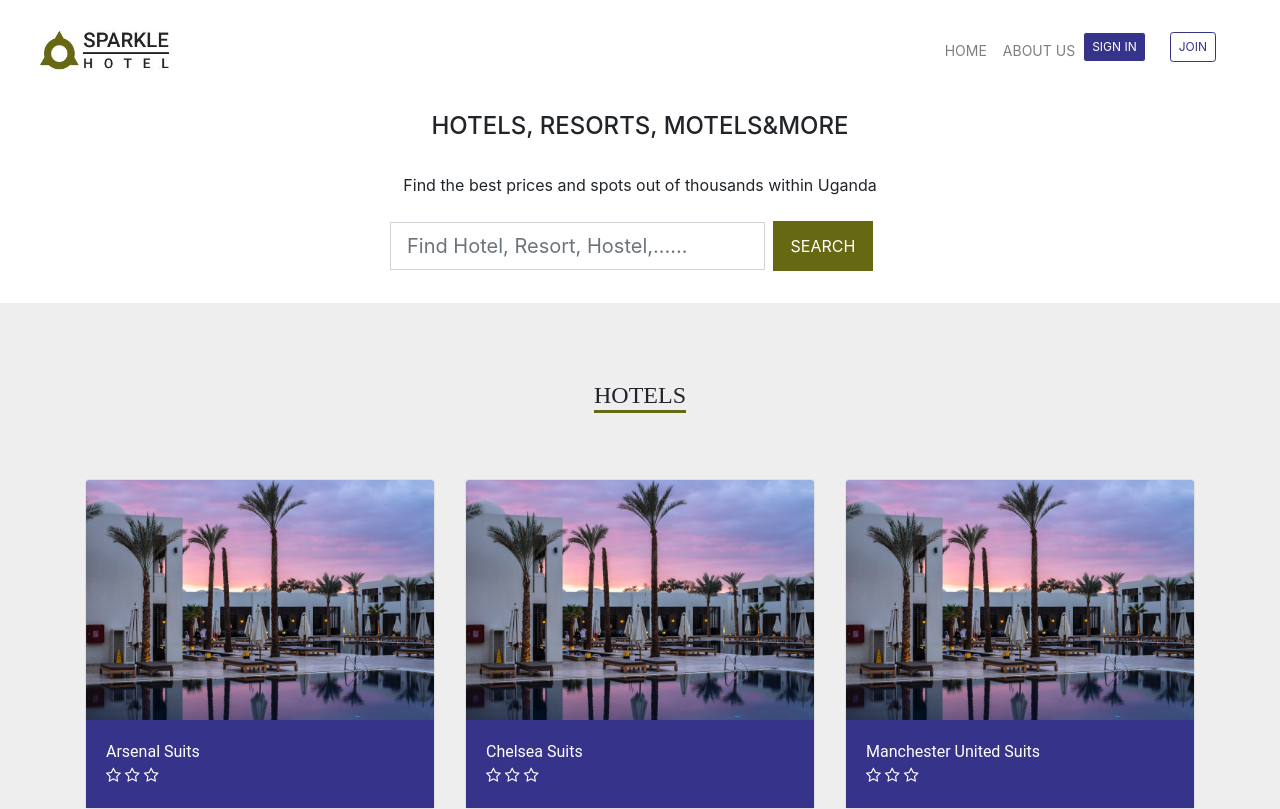
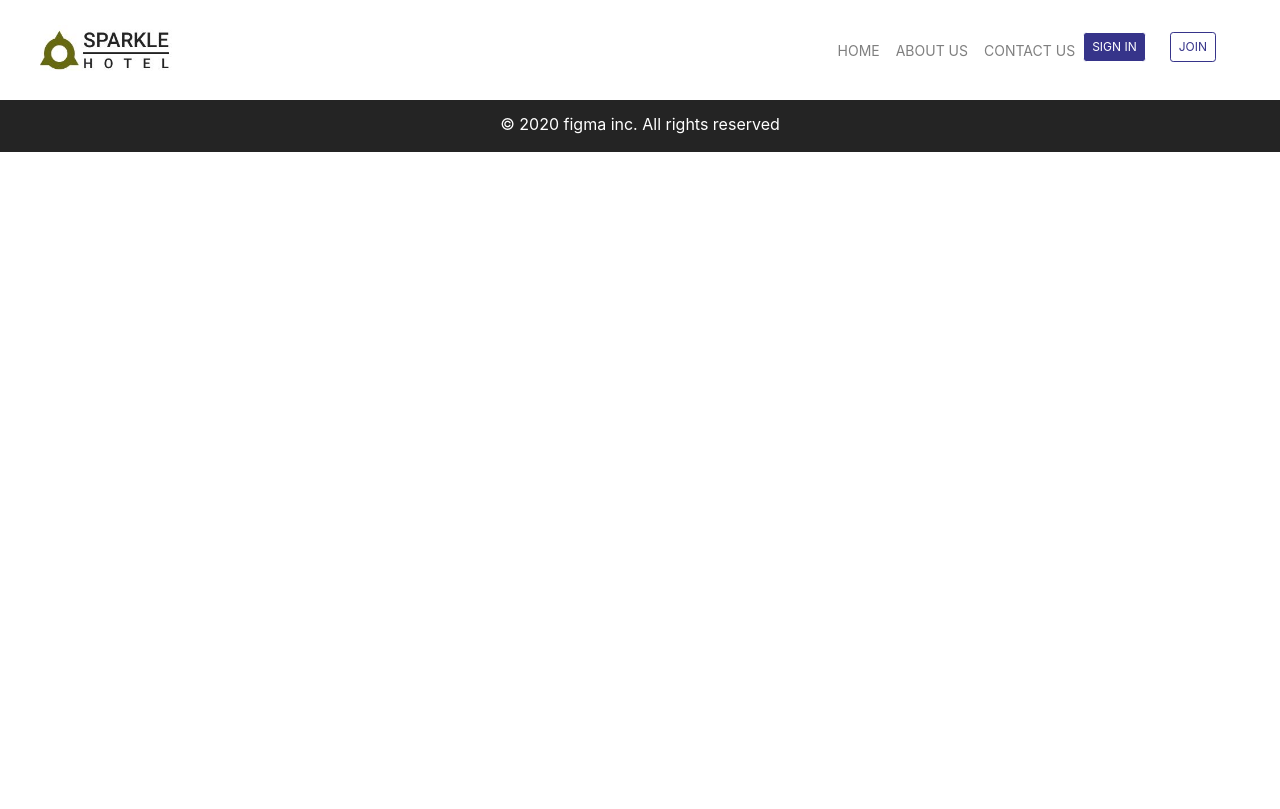
Before and after one commit to zurri-org/Zurri-Frontend, a React (Create React App) app: page / in a window 1280 px wide. Shown: the top 809 px of the page. Built offline with nearby package versions, Linux system fonts and the light colour scheme.

Commit message:
setUp nav bar

```diff
--- a/src/components/index.js
+++ b/src/components/index.js
@@ -6,8 +6,9 @@ import { history } from "../store";
 import AppHeader from "./static/NavBar";
 import Footer from "./static/Footer";
 import Notification from "./static/Notification";
-const LandingPage = lazy(() => import("./views/landingPage"));
-const HomePage = lazy(() => import("./views/homepage"));
+const HomePage = lazy(() => import("./views/homepage"))
+const AllHotels = lazy(() => import("./views/allhotels"));
+const Hotel = lazy(() => import("./views/hotel"));
 const Facilities = lazy(() => import("./views/facilities"));
 const Aboutpage = lazy(() => import("./views/aboutpage"));
 const ContactUs = lazy(() => import("./views/contactus"));
@@ -27,20 +28,6 @@ const PrivateRoute = ({ component: Component, ...rest }) => (
         <Component {...props} />
       ) : (
         <Redirect to="/" />
-      )
-    }
-  />
-);
-// defining public route
-const PublicRoute = ({ component: Component, ...rest }) => (
-  <Route
-    {...rest}
-    render={(props) =>
-      JSON.parse(localStorage.getItem("user")) &&
-      (JSON.parse(localStorage.getItem("user")).data.token ? true : false) ? (
-        <Redirect to="/home" />
-      ) : (
-        <Component {...props} />
       )
     }
   />
@@ -69,11 +56,12 @@ class MainApp extends Component {
         >
           <Switch>
             <Router history={history}>
-              <PublicRoute exact path="/" component={LandingPage} />
-              <PrivateRoute exact path="/home" component={HomePage} />
+              <Route exact path="/" component={HomePage} />
+              <PrivateRoute exact path="/allHotels" component={AllHotels} />
+              <PrivateRoute exact path="/hotel" component={Hotel} />
               <PrivateRoute exact path="/facilities" component={Facilities} />
               <PrivateRoute exact path="/Rooms&Rates" component={Rooms} />
-              <PrivateRoute exact path="/contactUs" component={ContactUs} />
+              <Route exact path="/contactUs" component={ContactUs} />
               <Route exact path="/aboutpage" component={Aboutpage} />
               {/* <Route exact path="*" component={NotFound} /> */}
             </Router>
--- a/src/components/static/NavBar/index.js
+++ b/src/components/static/NavBar/index.js
@@ -70,12 +70,14 @@ const AppHeader = ({ close_modal_register, open_registration, open_login, close_
         />
         <Navbar.Collapse id="responsive-navbar-nav">
           <Nav className="ml-auto mr-4 nav-bar-custom font-14">
-            <Nav.Link href="/home">HOME</Nav.Link>
+            <Nav.Link href="/">HOME</Nav.Link>
             <Nav.Link href="/aboutpage">ABOUT US</Nav.Link>
+            <Nav.Link href="/contactUs">CONTACT US</Nav.Link>
             {data != null ? (
               data.user.name != null ? (
                 <>
-                  <Nav.Link href="/contactUs">CONTACT US</Nav.Link>
+                  <Nav.Link href="/allhotels">HOTELS</Nav.Link>
+                  <Nav.Link href="/flights">FLIGHTS</Nav.Link>
                   <Nav.Link href="/" className="custom-color">
                     HELLO:{" "}
                     <strong className="custom-color">{data.user.name}</strong>
--- a/src/components/views/landingPage/index.js
+++ b/src/components/views/allhotels/index.js
@@ -1,7 +1,7 @@
 import React from "react";
 import { Row, Form, Button, Col } from "react-bootstrap";
 import PageSection from "../../static/section";
-const LandingPage = () => {
+const AllHotels = () => {
   const appartments = [
         { name: "Arsenal Suits" },
         { name: "Chelsea Suits" },
@@ -53,4 +53,4 @@ const LandingPage = () => {
   );
 };
 
-export default LandingPage;
+export default AllHotels;
--- a/src/components/views/homepage/index.js
+++ b/src/components/views/homepage/index.js
@@ -1,48 +1,12 @@
 import React from "react";
-import { Container, Row, Col, Button } from "react-bootstrap";
-import PageSection from "../../static/section";
-import AboutSection from "./aboutSection";
+import { Container } from "react-bootstrap";
 
 const HomePage = () => {
-    const appartments = [
-        { name: "Arsenal Suits" },
-        { name: "Chelsea Suits" },
-        { name: "Manchester United Suits" },
-    ];
     return (
-      <>
-        <section className="row landing-section">
-          <Container className="mt-3">
-            <Row>
-              <Col sm={6} xs={6} className="landing-header">
-                <div>
-                  <h1 className="mt-4">Sparkle, Aluxury Hotel</h1>
-                  <p className="mt-4">This is the space for Home page</p>
-                  <Button size="md" className="mt-4">
-                    BOOK NOW
-                  </Button>
-                </div>
-              </Col>
-            </Row>
-          </Container>
-        </section>
-
-        {/* about us section */}
-        <AboutSection />
-
-        {/* Reusable component sections */}
-        <PageSection
-          heading="ROOMS & RATES"
-          sectionColor="rooms-color"
-          appartments={appartments}
-        />
-        <PageSection
-          heading="Facilities"
-          sectionColor=""
-          appartments={appartments}
-        />
-      </>
-    );
+        <Container>
+            Home Page
+        </Container>
+    )
 }
 
 export default HomePage;
--- /dev/null
+++ b/src/components/views/hotel/index.js
@@ -0,0 +1,48 @@
+import React from "react";
+import { Container, Row, Col, Button } from "react-bootstrap";
+import PageSection from "../../static/section";
+import AboutSection from "./aboutSection";
+
+const Hotel = () => {
+    const appartments = [
+        { name: "Arsenal Suits" },
+        { name: "Chelsea Suits" },
+        { name: "Manchester United Suits" },
+    ];
+    return (
+      <>
+        <section className="row landing-section">
+          <Container className="mt-3">
+            <Row>
+              <Col sm={6} xs={6} className="landing-header">
+                <div>
+                  <h1 className="mt-4">Sparkle, Aluxury Hotel</h1>
+                  <p className="mt-4">This is the space for Home page</p>
+                  <Button size="md" className="mt-4">
+                    BOOK NOW
+                  </Button>
+                </div>
+              </Col>
+            </Row>
+          </Container>
+        </section>
+
+        {/* about us section */}
+        <AboutSection />
+
+        {/* Reusable component sections */}
+        <PageSection
+          heading="ROOMS & RATES"
+          sectionColor="rooms-color"
+          appartments={appartments}
+        />
+        <PageSection
+          heading="Facilities"
+          sectionColor=""
+          appartments={appartments}
+        />
+      </>
+    );
+}
+
+export default Hotel;
```
Also changed, not shown: src/components/views/hotel/aboutSection.js (renamed from src/components/views/homepage/aboutSection.js).
